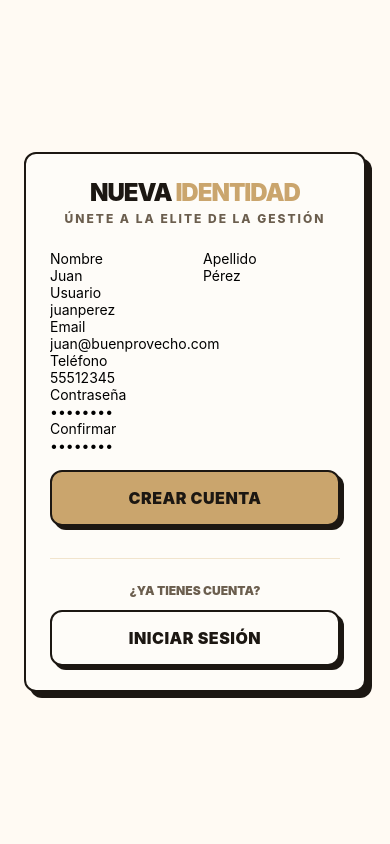
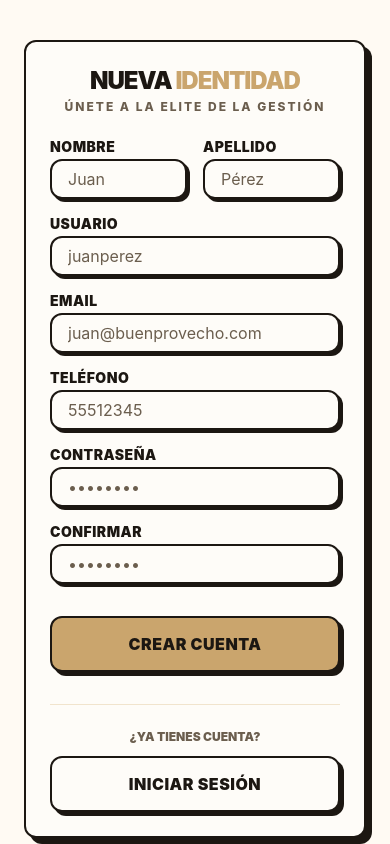
Before and after one commit to iperez-2024003/BuenProvechoApp, a React Native app in the folder FrontendApp/: screen /Register in a window 390 px wide. Built offline with nearby package versions, Linux system fonts and the light colour scheme.

Commit message:
Style: implementando estilo para formato input

```diff
--- a/FrontendApp/src/shared/components/common/Input.jsx
+++ b/FrontendApp/src/shared/components/common/Input.jsx
@@ -4,14 +4,56 @@ import { COLORS, SPACING, FONT_SIZE, SHADOWS } from '../../constants/theme';
 
 const Input = ({ label, error, ...props }) => {
   return (
-    <View >
-      {label && <Text>{label}</Text>}
+    <View style={styles.container}>
+      {label && <Text style={styles.label}>{label}</Text>}
       <TextInput
+        style={[styles.input, error && styles.errorInput]}
+        placeholderTextColor={COLORS.textLight}
         {...props}
       />
-      {error && <Text>{error}</Text>}
+      {error && <Text style={styles.errorText}>{error}</Text>}
     </View>
   );
 };
 
+const styles = StyleSheet.create({
+  container: {
+    marginBottom: SPACING.md,
+    width: '100%',
+  },
+  label: {
+    fontSize: FONT_SIZE.sm,
+    fontWeight: '900',
+    color: COLORS.secondary,
+    marginBottom: SPACING.xs,
+    textTransform: 'uppercase',
+    letterSpacing: 0.5,
+  },
+  input: {
+    backgroundColor: COLORS.surface,
+    borderWidth: 2,
+    borderColor: COLORS.secondary,
+    borderRadius: 12,
+    paddingHorizontal: SPACING.md,
+    paddingVertical: SPACING.sm,
+    fontSize: FONT_SIZE.md,
+    color: COLORS.text,
+    shadowColor: COLORS.secondary,
+    shadowOffset: { width: 3, height: 3 },
+    shadowOpacity: 1,
+    shadowRadius: 0,
+    elevation: 3,
+  },
+  errorInput: {
+    borderColor: COLORS.error,
+  },
+  errorText: {
+    color: COLORS.error,
+    fontSize: FONT_SIZE.xs,
+    marginTop: SPACING.xs,
+    fontWeight: '800',
+    textTransform: 'uppercase',
+  },
+});
+
 export default Input;
```
